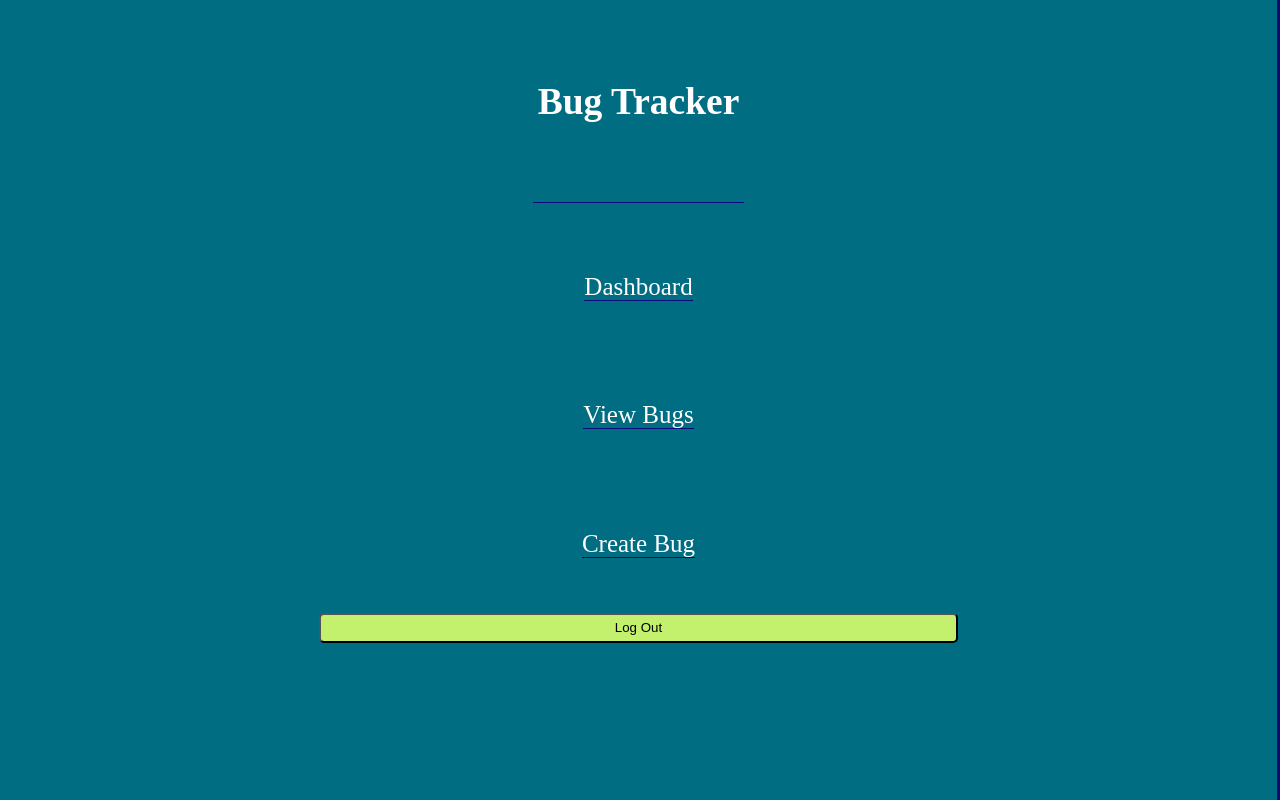
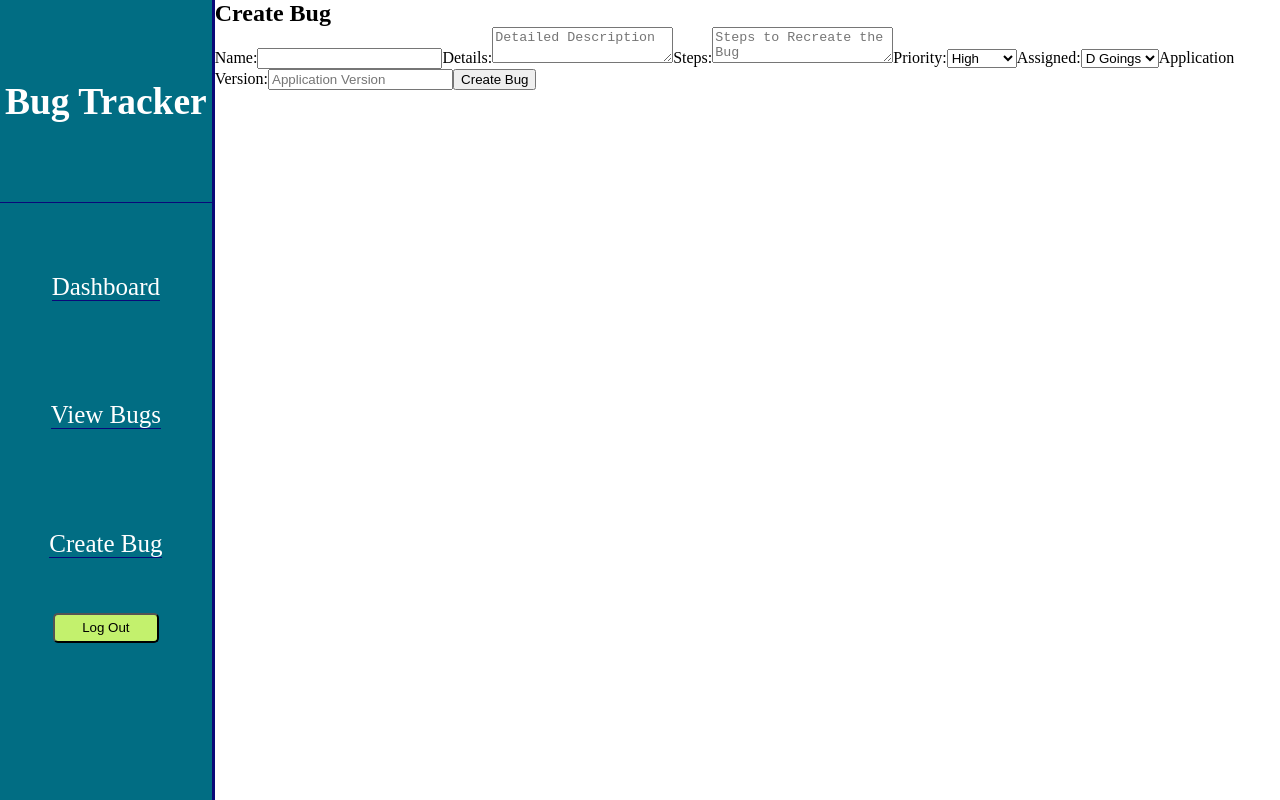
Before and after one commit to 0sorojo/React-Bug-tracker, a React (Create React App) app: page /create in a window 1280 px wide. Both pictures are taken after typing "Sample", "Sample123" into the empty fields and a click on the button "Log In". Built offline with nearby package versions, Linux system fonts and the light colour scheme.

Commit message:
changed from anonymous funcitons to arrow functions to help with chromes react dev tool and started edit forms

```diff
--- a/src/App.js
+++ b/src/App.js
@@ -5,6 +5,7 @@ import { BrowserRouter as Router, Switch, Route } from "react-router-dom";
 import Sidebar from "./Views/Sidebar/sidebar";
 import ViewBugPage from "./Views/Pages/ViewBugs/viewBugs";
 import "./App.css";
+import BugForm from "./Views/Components/Bug-Create-Edit/bugForm";
 
 function App() {
   const { auth } = useSelector((state) => state);
@@ -21,6 +22,9 @@ function App() {
               <Route path="/viewbugs">
                 <ViewBugPage />
               </Route>
+              <Route path="/create">
+                <BugForm title="Create Bug" />
+              </Route>
             </Switch>
           </div>
         </section>
--- a/src/Controllers/priorityController.js
+++ b/src/Controllers/priorityController.js
@@ -1,6 +1,6 @@
 const colors = ["#b33a3a", "#ff6700", "#1daf5c"];
 
-export default (priority) => {
+const PriorityController = (priority) => {
   const level = ["High", "Medium", "Low"];
 
   return {
@@ -8,3 +8,5 @@ export default (priority) => {
     color: colors[priority - 1],
   };
 };
+
+export default PriorityController;
--- a/src/Views/Components/Bug-Card/bugCard.jsx
+++ b/src/Views/Components/Bug-Card/bugCard.jsx
@@ -2,7 +2,7 @@ import React from "react";
 import "./bugCard.css";
 import PriorityController from "../../../Controllers/priorityController";
 
-export default (props) => {
+const BugCard = (props) => {
   const { name, priority, version } = props.bug;
 
   const { level, color } = PriorityController(priority);
@@ -19,3 +19,5 @@ export default (props) => {
     </div>
   );
 };
+
+export default BugCard;
--- /dev/null
+++ b/src/Views/Components/Bug-Create-Edit/bugForm.jsx
@@ -0,0 +1,81 @@
+import React, { useState } from "react";
+import "./bugForm.css";
+import BugModel from "../../../Models/bugModel";
+
+const BugForm = (props) => {
+  const [bugObject, setBugObject] = useState(new BugModel(props.bug));
+
+  const inputChanged = (event) => {
+    setBugObject({
+      ...bugObject,
+      [event.target.name]: event.target.value,
+    });
+  };
+
+  return (
+    <div className="bug-create">
+      <h1>{props.title}</h1>
+      <form>
+        <label>Name:</label>
+        <input
+          name="name"
+          placehodler="Bug Name"
+          onChange={inputChanged}
+          value={bugObject.name}
+          required
+        />
+
+        <label>Details:</label>
+        <textarea
+          name="details"
+          placeholder="Detailed Description"
+          onChange={inputChanged}
+          value={bugObject.details}
+          required
+        ></textarea>
+
+        <label>Steps:</label>
+        <textarea
+          name="steps"
+          placeholder="Steps to Recreate the Bug"
+          onChange={inputChanged}
+          value={bugObject.steps}
+          required
+        ></textarea>
+
+        <label>Priority:</label>
+        <select
+          name="priority"
+          onChange={inputChanged}
+          value={bugObject.priority}
+          required
+        >
+          <option value="1">High</option>
+          <option value="2">Medium</option>
+          <option value="3">Low</option>
+        </select>
+
+        <label>Assigned:</label>
+        <select
+          name="assigned"
+          onChange={inputChanged}
+          value={bugObject.assigned}
+        >
+          <option>D Goings</option>
+        </select>
+
+        <label>Application Version:</label>
+        <input
+          name="version"
+          placeholder="Application Version"
+          onChange={inputChanged}
+          value={bugObject.version}
+        />
+
+        <button type="submit">{props.title}</button>
+      </form>
+    </div>
+  );
+};
+
+export default BugForm;
--- a/src/Views/Components/Bug-View/bugView.jsx
+++ b/src/Views/Components/Bug-View/bugView.jsx
@@ -5,7 +5,7 @@ import "./bugView.css";
 import { useDispatch } from "react-redux";
 import { markComplete } from "../../../Controllers/Redux/bugSlice";
 
-export default (props) => {
+const BugView = (props) => {
   const dispatch = useDispatch();
   const bug = new BugModel(props.bug);
 
@@ -36,3 +36,5 @@ export default (props) => {
     </div>
   );
 };
+
+export default BugView;
--- a/src/Views/Components/Bug-View/component/bugViewSection.jsx
+++ b/src/Views/Components/Bug-View/component/bugViewSection.jsx
@@ -1,7 +1,7 @@
 import React from "react";
 import "./bugViewSection.css";
 
-export default (props) => {
+const ViewSection = (props) => {
   return (
     <div className="view-section">
       <h2 className="view-info">{props.title}</h2>
@@ -9,3 +9,5 @@ export default (props) => {
     </div>
   );
 };
+
+export default ViewSection;
--- a/src/Views/Pages/ViewBugs/viewBugs.jsx
+++ b/src/Views/Pages/ViewBugs/viewBugs.jsx
@@ -8,7 +8,7 @@ import BugView from "../../Components/Bug-View/bugView";
 
 import "./viewBugs.css";
 
-export default () => {
+const ViewBugPage = () => {
   const [DISPLAY_BUG, SET_DISPLAY_BUG] = useState({
     name: "",
     isDisplayed: false,
@@ -41,3 +41,5 @@ export default () => {
     </div>
   );
 };
+
+export default ViewBugPage;
--- a/src/Views/Sidebar/sidebar.jsx
+++ b/src/Views/Sidebar/sidebar.jsx
@@ -5,7 +5,7 @@ import { signOut } from "../../Controllers/Redux/authSlice";
 
 import "./sidebar.css";
 
-export default () => {
+const Sidebar = () => {
   const dispatch = useDispatch();
 
   const { auth } = useSelector((state) => state);
@@ -46,3 +46,5 @@ export default () => {
     </div>
   );
 };
+
+export default Sidebar;
```
Also changed, not shown: src/Views/Components/Bug-Create-Edit/bugForm.css (added), src/Views/Pages/CreateBug/createBug.css (added), src/Views/Pages/CreateBug/createBug.jsx (added).
